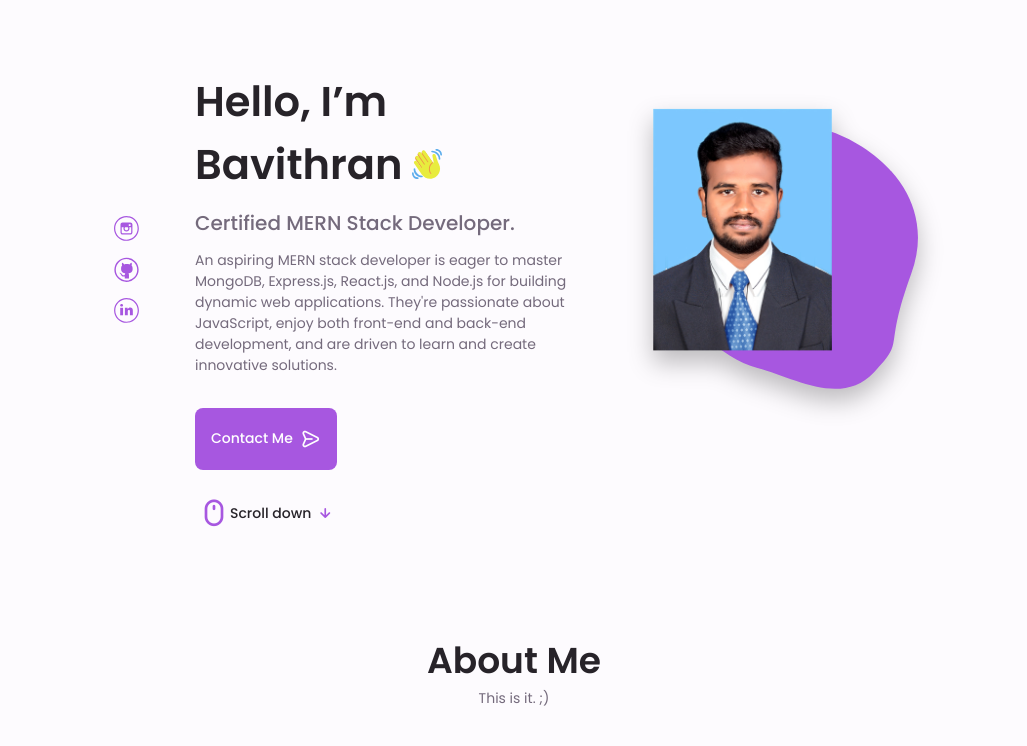
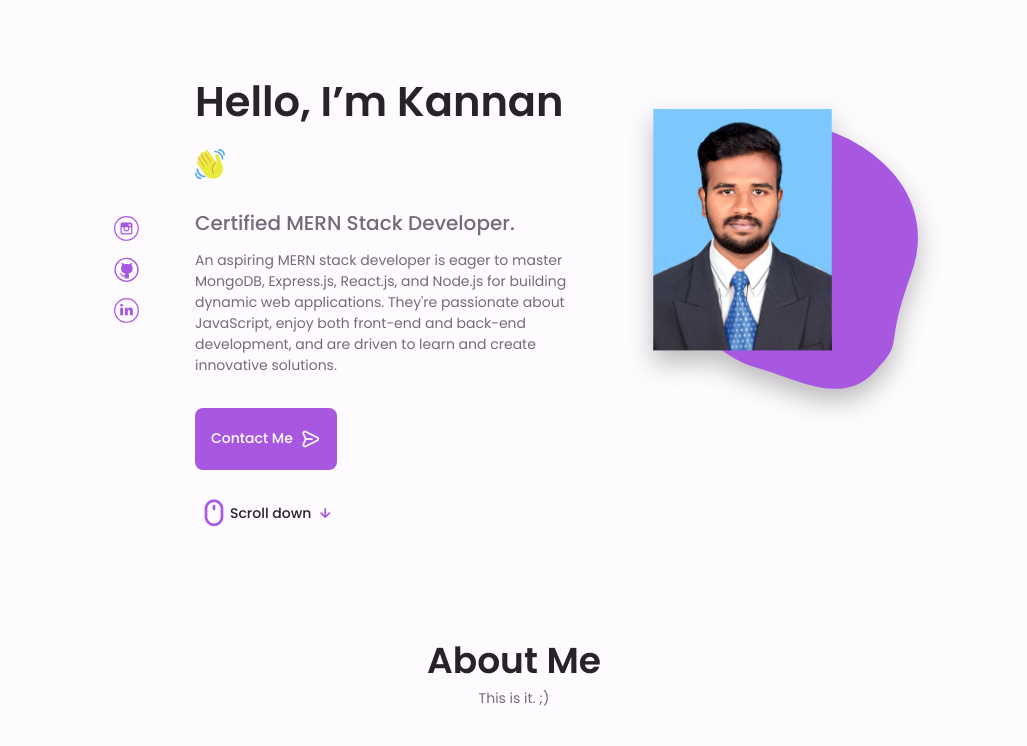
Before and after one commit to rs-kannan/Portfolio-model, a plain HTML site: page Ticktak-task/index.html in a window 1280 px wide. Shown: the part 54-800 px from the top of the page, without its empty margins (126-1153 px from the left). Drawn offline with nearby package versions, Linux system fonts and the light colour scheme.

Commit message:
Update index.html

```diff
--- a/Ticktak-task/index.html
+++ b/Ticktak-task/index.html
@@ -157,7 +157,7 @@
                     </div>
 
                     <div class="home_data">
-                        <h1 class="home_title">Hello, I’m Bavithran <svg width="30" height="30" viewBox="0 0 50 50"
+                        <h1 class="home_title">Hello, I’m Kannan <svg width="30" height="30" viewBox="0 0 50 50"
                                 fill="none" xmlns="http://www.w3.org/2000/svg">
                                 <path
                                     d="M6.75924 12.6606C8.06632 11.747 10.0367 11.9222 11.2103 12.8914L9.86425 10.935C8.78105 9.39013 9.169 7.71873 10.7152 6.63413C12.2615 5.55371 16.643 8.45848 16.643 8.45848C15.5501 6.89833 15.7545 4.92102 17.3146 3.82669C18.8748 2.73653 21.0273 3.11336 22.1202 4.67629L36.6093 25.1446L34.7627 43.0474L19.3517 37.427L5.90964 17.4968C4.80696 15.9269 5.18796 13.7619 6.75924 12.6606Z"
```
